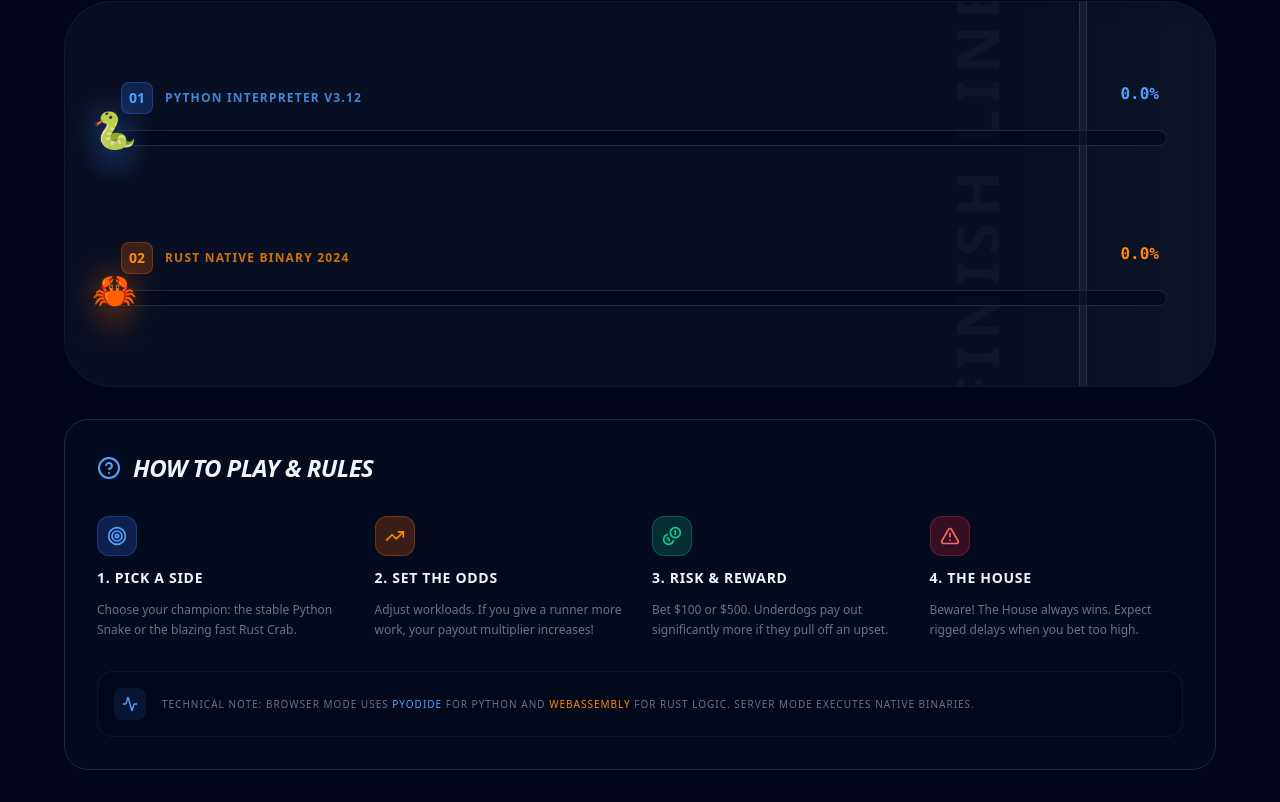
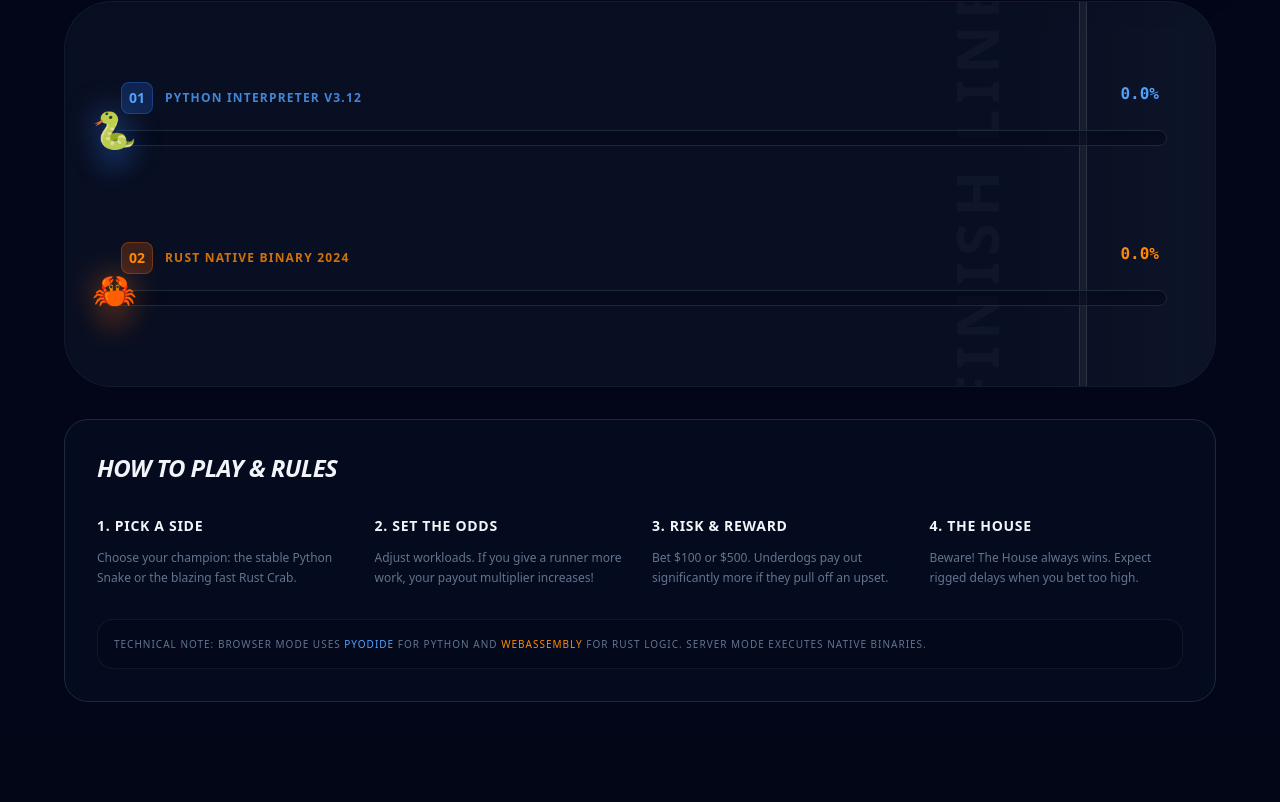
Before and after one commit to aaron-official/Calculator, a Next.js app in the folder web/: page / in a window 1280 px wide. Shown: the part 479-1281 px from the top of the page. After the commit the page ends 1213 px from the top, so only its background shows below. Built offline with nearby package versions, Linux system fonts and the light colour scheme.

Commit message:
changes to the 'How to Play & Rules' section

```diff
--- a/web/src/app/page.tsx
+++ b/web/src/app/page.tsx
@@ -2,7 +2,7 @@
 
 import { useState, useRef, useEffect } from "react";
 import { motion, AnimatePresence } from "framer-motion";
-import { Trophy, Play, RotateCcw, Coins, ShieldCheck, Zap, Activity, Info, Globe, Server, Loader2, HelpCircle, Target, TrendingUp, AlertTriangle } from "lucide-react";
+import { Trophy, Play, RotateCcw, Coins, ShieldCheck, Zap, Activity, Info, Globe, Server, Loader2 } from "lucide-react";
 
 // Types for the runners
 type Runner = "python" | "rust";
@@ -454,48 +454,32 @@ export default function RaceTrack() {
         {/* How to Play Section */}
         <section className="bg-slate-900/30 rounded-3xl border border-slate-800 p-8 space-y-8">
             <div className="flex items-center gap-3">
-                <HelpCircle className="w-6 h-6 text-blue-400" />
                 <h2 className="text-2xl font-black uppercase italic tracking-tight">How to Play & Rules</h2>
             </div>
 
             <div className="grid grid-cols-1 md:grid-cols-2 lg:grid-cols-4 gap-6">
                 <div className="space-y-3">
-                    <div className="w-10 h-10 rounded-xl bg-blue-500/20 flex items-center justify-center border border-blue-500/30">
-                        <Target className="w-5 h-5 text-blue-400" />
-                    </div>
                     <h3 className="font-bold text-sm uppercase tracking-wider">1. Pick a Side</h3>
                     <p className="text-xs text-slate-500 leading-relaxed">Choose your champion: the stable Python Snake or the blazing fast Rust Crab.</p>
                 </div>
 
                 <div className="space-y-3">
-                    <div className="w-10 h-10 rounded-xl bg-orange-500/20 flex items-center justify-center border border-orange-500/30">
-                        <TrendingUp className="w-5 h-5 text-orange-400" />
-                    </div>
                     <h3 className="font-bold text-sm uppercase tracking-wider">2. Set the Odds</h3>
                     <p className="text-xs text-slate-500 leading-relaxed">Adjust workloads. If you give a runner more work, your payout multiplier increases!</p>
                 </div>
 
                 <div className="space-y-3">
-                    <div className="w-10 h-10 rounded-xl bg-emerald-500/20 flex items-center justify-center border border-emerald-500/30">
-                        <Coins className="w-5 h-5 text-emerald-400" />
-                    </div>
                     <h3 className="font-bold text-sm uppercase tracking-wider">3. Risk & Reward</h3>
                     <p className="text-xs text-slate-500 leading-relaxed">Bet $100 or $500. Underdogs pay out significantly more if they pull off an upset.</p>
                 </div>
 
                 <div className="space-y-3">
-                    <div className="w-10 h-10 rounded-xl bg-red-500/20 flex items-center justify-center border border-red-500/30">
-                        <AlertTriangle className="w-5 h-5 text-red-400" />
-                    </div>
                     <h3 className="font-bold text-sm uppercase tracking-wider">4. The House</h3>
                     <p className="text-xs text-slate-500 leading-relaxed">Beware! The House always wins. Expect rigged delays when you bet too high.</p>
                 </div>
             </div>
 
             <div className="bg-slate-950/50 rounded-2xl p-4 border border-slate-800/50 flex items-center gap-4">
-                <div className="p-2 bg-blue-500/10 rounded-lg">
-                    <Activity className="w-4 h-4 text-blue-400" />
-                </div>
                 <p className="text-[10px] font-medium text-slate-500 uppercase tracking-widest leading-relaxed">
                     Technical Note: Browser mode uses <span className="text-blue-400">Pyodide</span> for Python and <span className="text-orange-400">WebAssembly</span> for Rust logic. Server mode executes native binaries.
                 </p>
```
